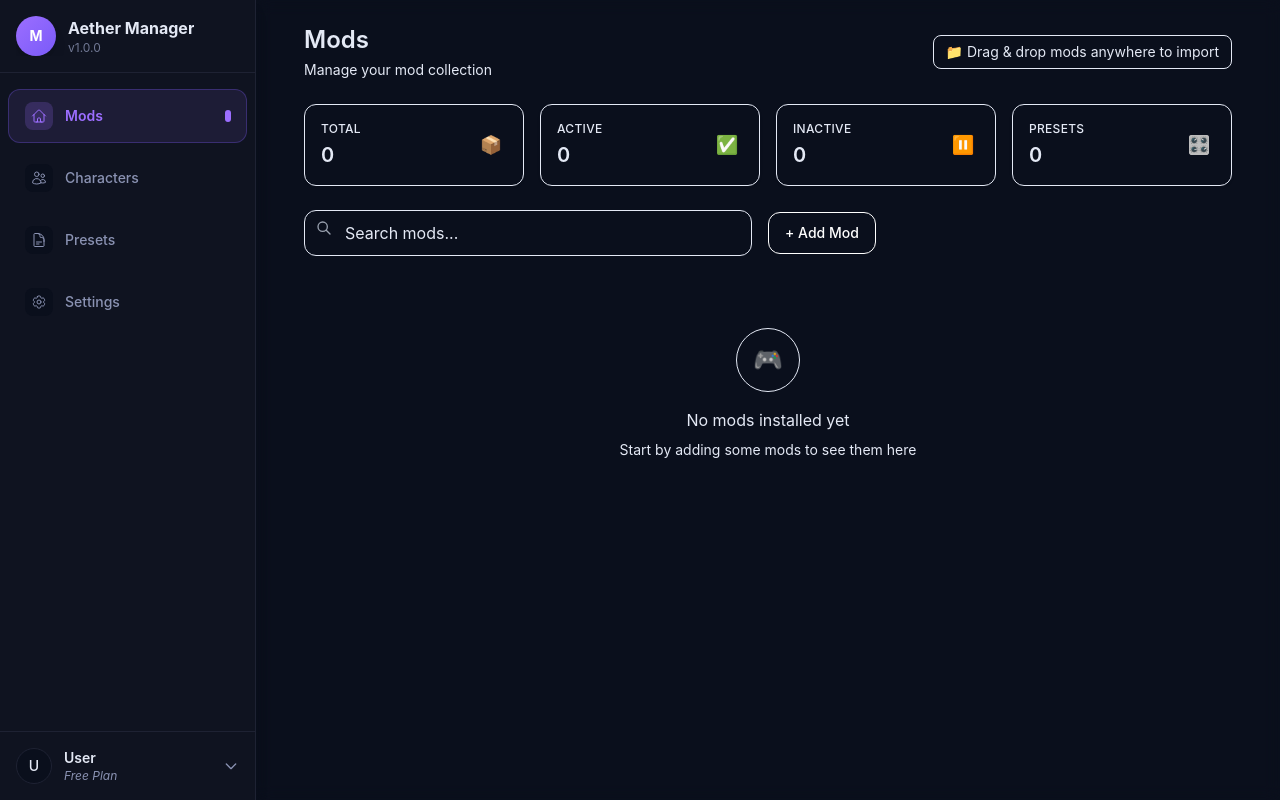
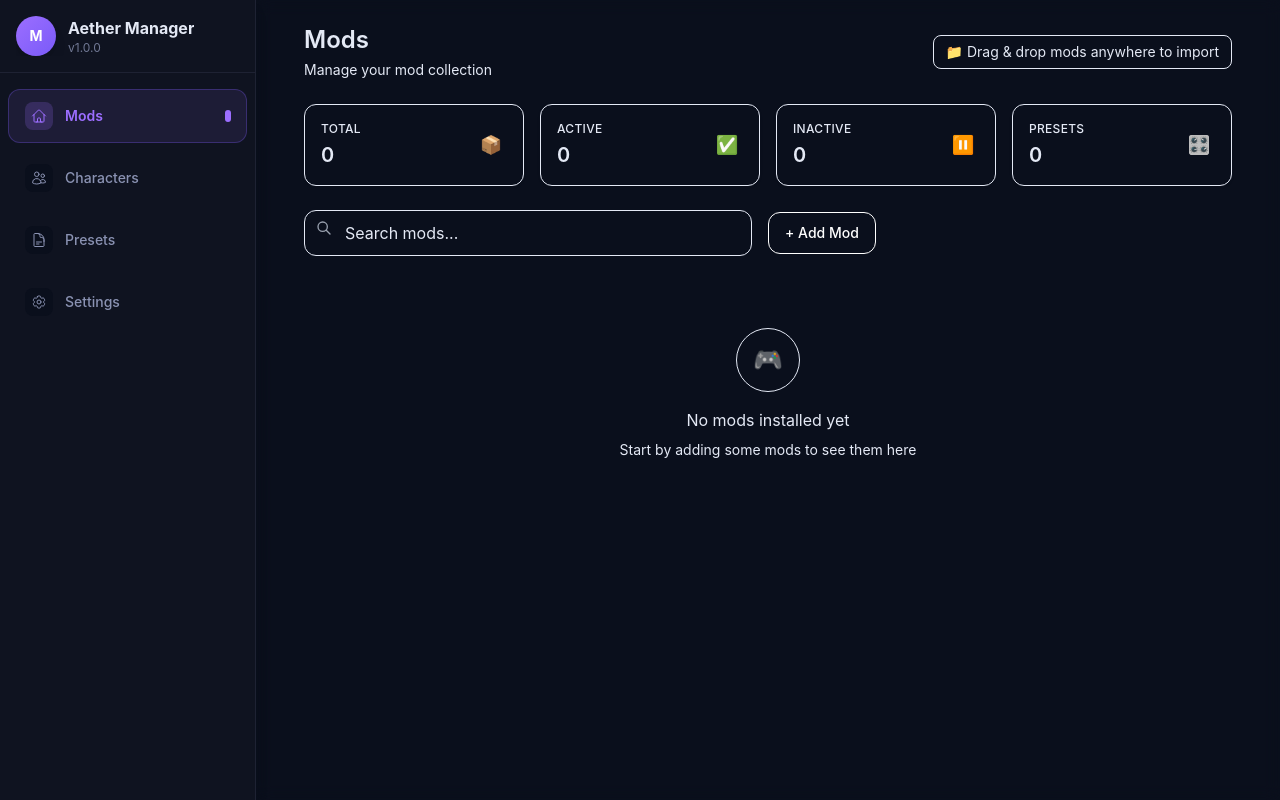
Before and after one commit to RynxPro/aether-manager, a React (Vite) app: page / in a window 1280 px wide. Built offline with nearby package versions, Linux system fonts and the light colour scheme.

Commit message:
some ui improvments

```diff
--- a/src/App.css
+++ b/src/App.css
@@ -32,8 +32,8 @@ body {
     display: none;
   }
   /* Hide scrollbar for IE, Edge and Firefox */
-  -ms-overflow-style: none;  /* IE and Edge */
-  scrollbar-width: none;  /* Firefox */
+  -ms-overflow-style: none; /* IE and Edge */
+  scrollbar-width: none; /* Firefox */
 }
 
 /* Utilities */
--- a/src/components/Sidebar.tsx
+++ b/src/components/Sidebar.tsx
@@ -133,42 +133,7 @@ const Sidebar: React.FC<SidebarProps> = ({ currentPage, onPageChange }) => {
           </ul>
         </nav>
 
-        {/* Footer */}
-        <div className={`border-t border-[var(--moon-border)] p-4 mt-auto`}>
-          <div className={`flex items-center justify-between`}>
-            <div className="flex items-center overflow-hidden">
-              <div className="w-9 h-9 rounded-full bg-[var(--moon-bg)] border border-[var(--moon-border)] flex items-center justify-center flex-shrink-0 group-hover:border-[var(--moon-glow-violet)] transition-colors">
-                <span className="text-[var(--moon-text)] text-sm font-medium group-hover:text-[var(--moon-glow-violet)] transition-colors">
-                  U
-                </span>
-              </div>
-              <div className="ml-3 overflow-hidden">
-                <p className="text-sm font-semibold text-[var(--moon-text)] whitespace-nowrap">
-                  User
-                </p>
-                <p className="text-xs italic text-[var(--moon-muted)] whitespace-nowrap">
-                  Free Plan
-                </p>
-              </div>
-            </div>
-            <button className="text-[var(--moon-muted)] hover:text-[var(--moon-text)] transition-colors">
-              <svg
-                xmlns="http://www.w3.org/2000/svg"
-                className="h-4 w-4"
-                fill="none"
-                viewBox="0 0 24 24"
-                stroke="currentColor"
-              >
-                <path
-                  strokeLinecap="round"
-                  strokeLinejoin="round"
-                  strokeWidth={2}
-                  d="M19 9l-7 7-7-7"
-                />
-              </svg>
-            </button>
-          </div>
-        </div>
+        {/* Removed account section */}
       </div>
     </>
   );
```
